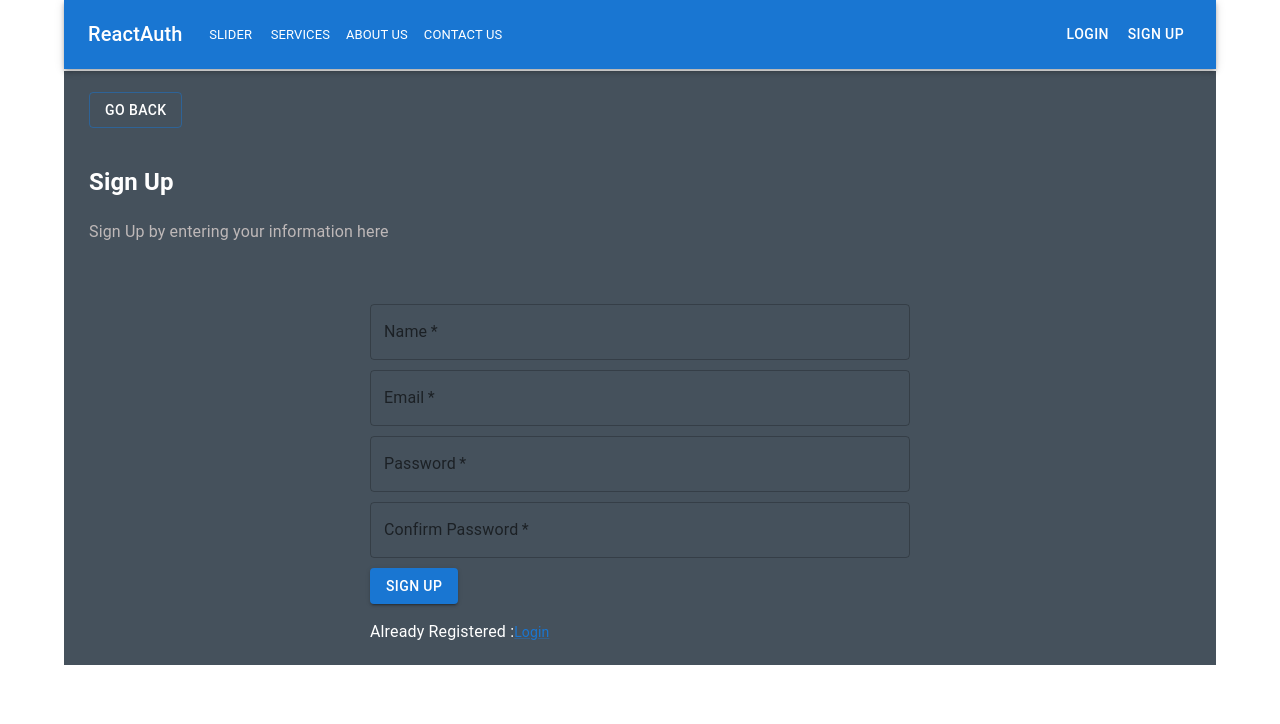
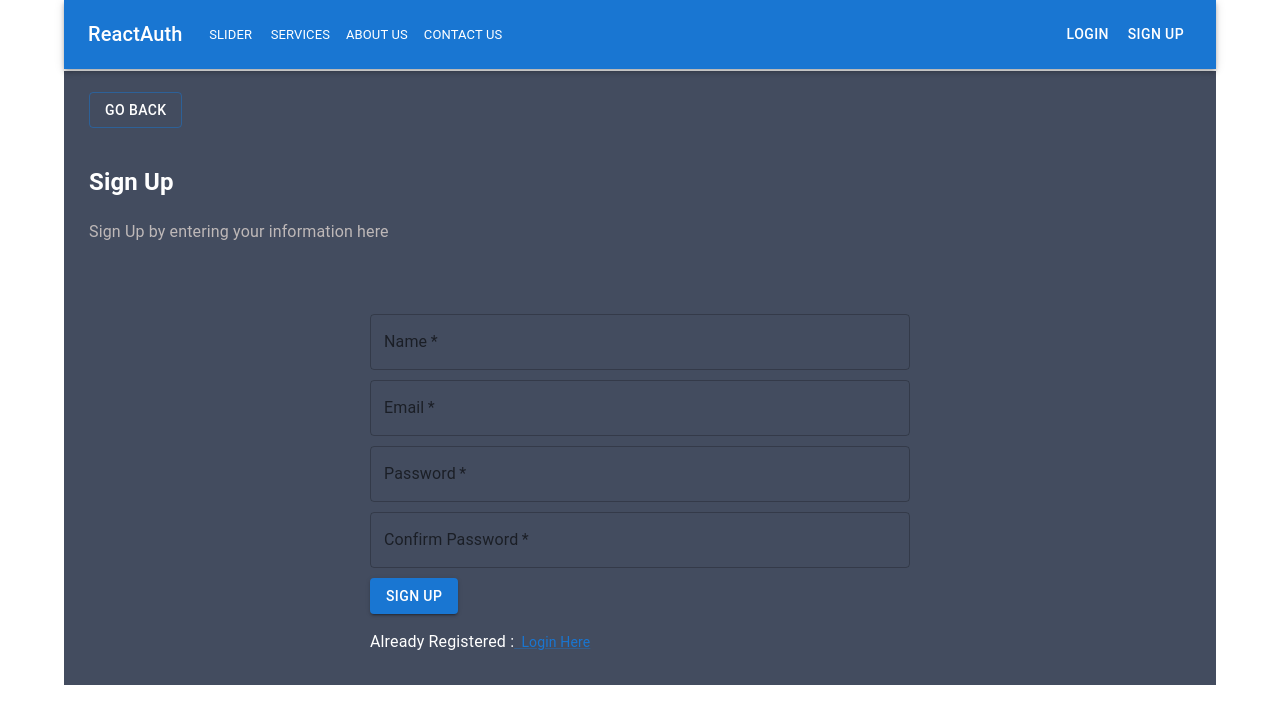
Before and after one commit to Hassan-Zbib/react-auth-demo, a React (Create React App) app: page /Signup in a window 1280 px wide. Shown: the top 724 px of the page. Built offline with nearby package versions, Linux system fonts and the light colour scheme.

Commit message:
minor design fixes

```diff
--- a/src/features/auth/authSlice.js
+++ b/src/features/auth/authSlice.js
@@ -21,7 +21,7 @@ export const register = createAsyncThunk(
     } catch (error) {
 
       let message = []
-      let err = error.response.data
+      let err = JSON.parse(error.response.data)
       if (err) {
         for (let key in err) {
           err[key].forEach((mes) => {
--- a/src/index.css
+++ b/src/index.css
@@ -12,7 +12,7 @@ code {
     monospace;
 } */
 :root {
-  --footer-color: #45515c;
+  --footer-color: #434c5f;
 }
 .carousel-image {
   display: block;
@@ -68,10 +68,11 @@ code {
   flex-direction: column;
   justify-content: center;
   align-items: center;
+  padding: 10px
 }
 
 .form-group {
-  margin-top: 10px;
+  margin: 10px;
 }
 
 .loadingSpinnerContainer {
--- a/src/pages/Login.jsx
+++ b/src/pages/Login.jsx
@@ -126,7 +126,7 @@ const Login = () => {
               <p>
                 New User :
                 <UiLink variant="body2" component={Link} to={"/Signup"}>
-                  Create Account
+                &nbsp; Create Account
                 </UiLink>
               </p>
             </div>
--- a/src/pages/Signup.jsx
+++ b/src/pages/Signup.jsx
@@ -152,7 +152,7 @@ const Signup = () => {
               <p>
                 Already Registered :
                 <UiLink variant="body2" component={Link} to={"/Login"}>
-                  Login
+                &nbsp; Login Here
                 </UiLink>
               </p>
             </div>
```
